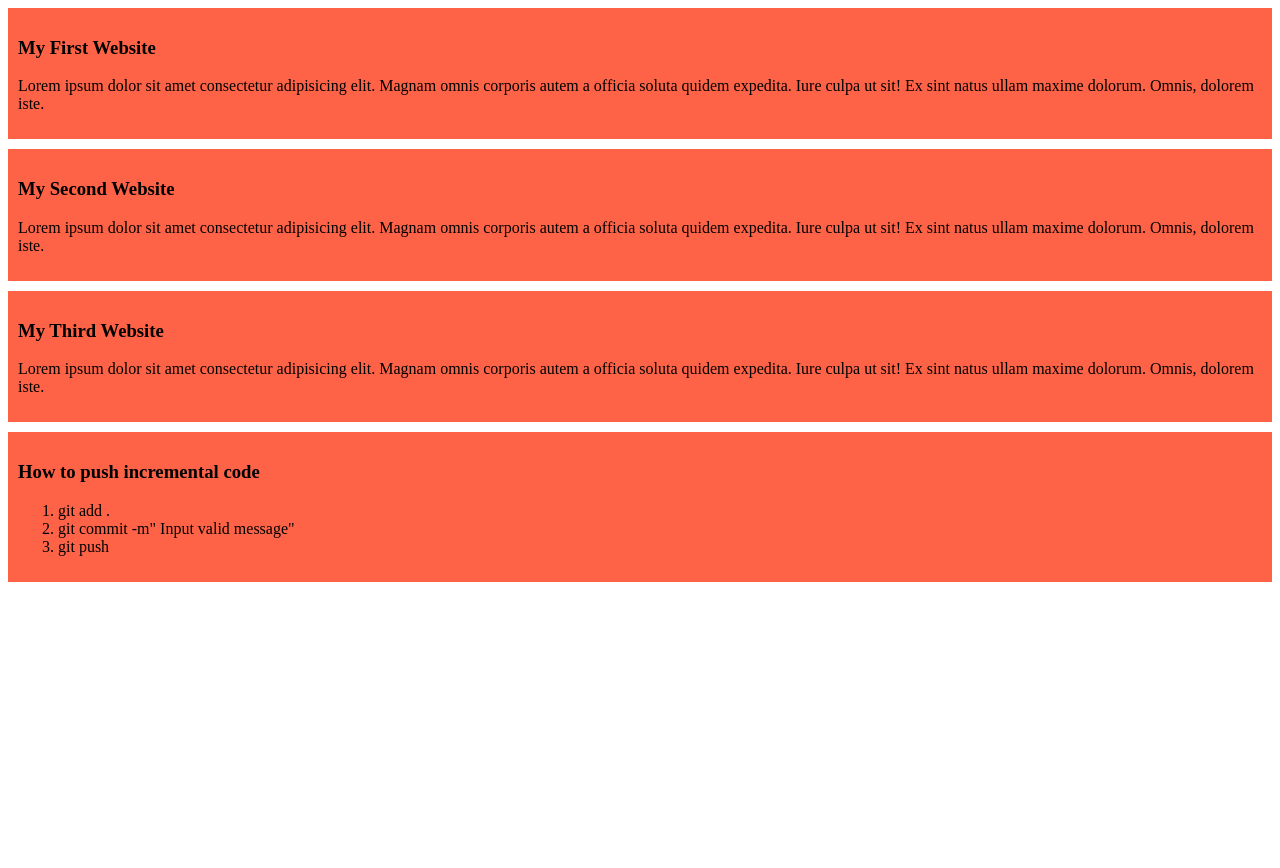
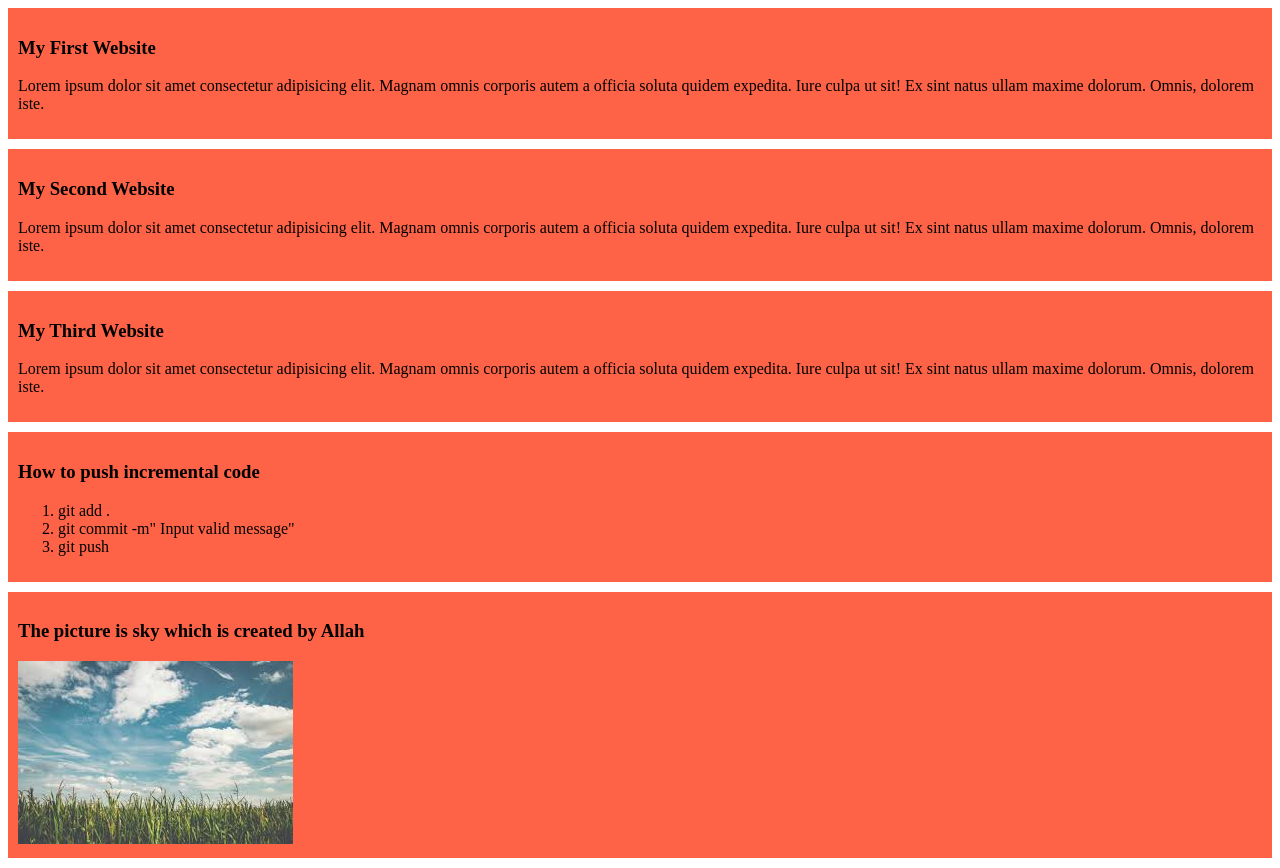
Before and after one commit to Murad114370/my-simple-website, a plain HTML site: page index.html in a window 1280 px wide. Before the commit the page ends 800 px from the top, so only its background shows below. Drawn offline with Linux system fonts and the light colour scheme.

Commit message:
added sky pic

```diff
--- a/index.html
+++ b/index.html
@@ -29,5 +29,10 @@
         </ol>
     </div>
 
+    <div>
+        <h3>The picture is sky which is created by Allah</h3>
+        <img src="images/image1.jpg" alt="sky">
+    </div>
+
 </body>
 </html>
```
Also changed, not shown: images/image1.jpg (added).
